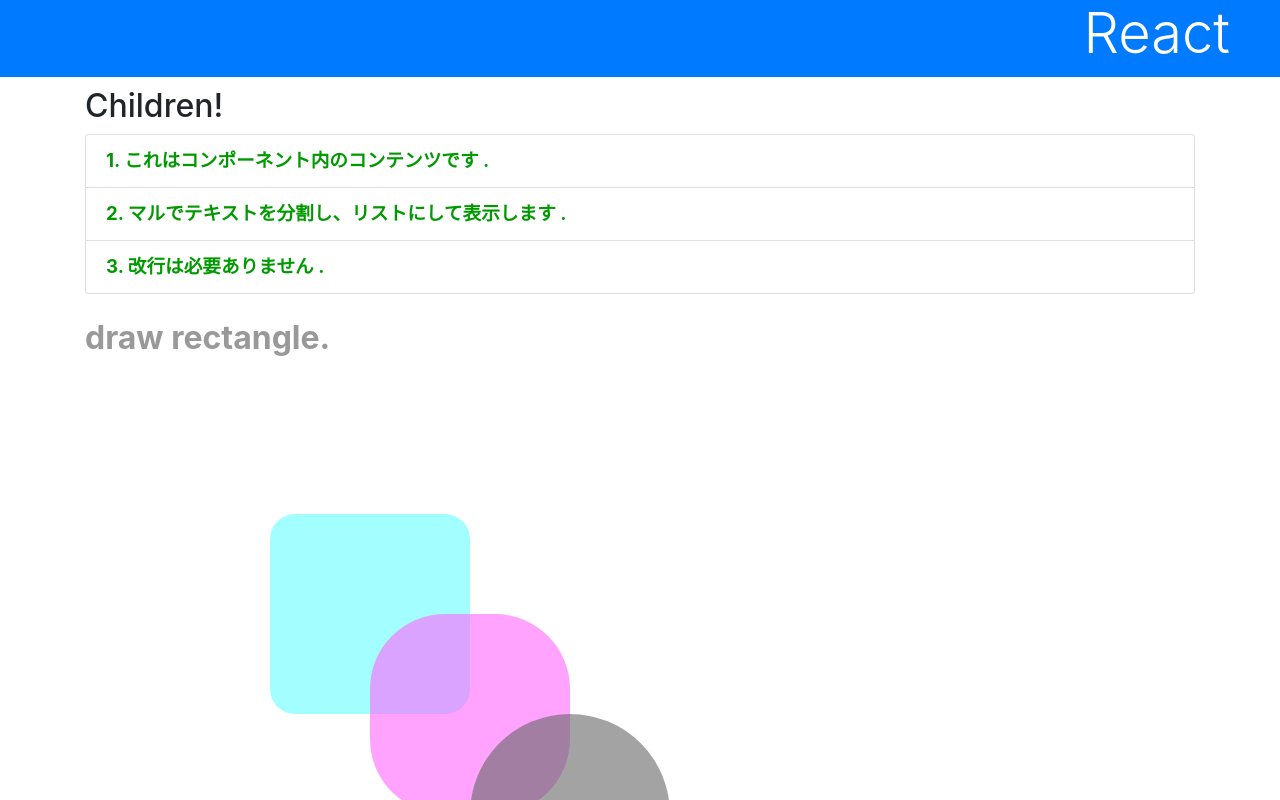
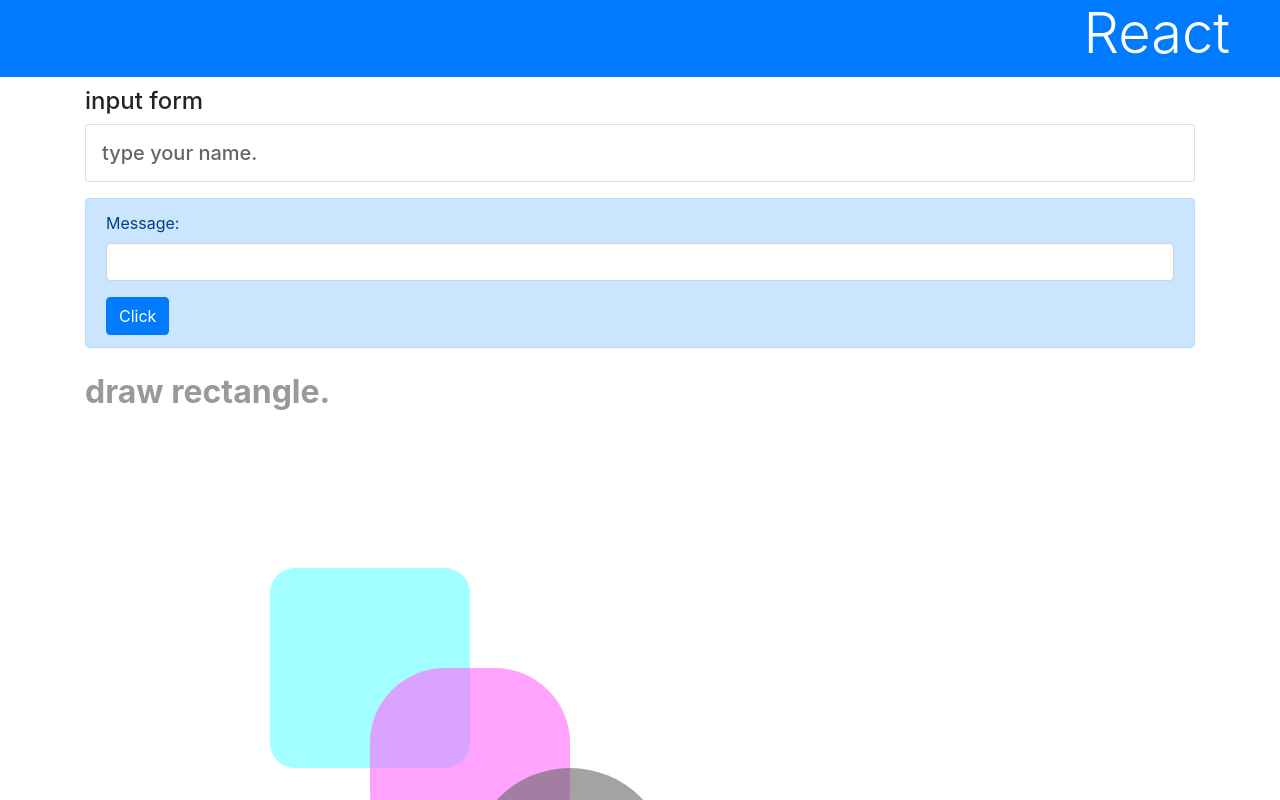
Before and after one commit to Haya372/react-started, a React (Create React App) app: page / in a window 1280 px wide. Shown: the top 800 px of the page. Built offline with nearby package versions, Linux system fonts and the light colour scheme.

Commit message:
フォームの利用

```diff
--- a/src/App.js
+++ b/src/App.js
@@ -1,22 +1,49 @@
 import './App.css';
 import React, { Component } from 'react';
 import Rect from './Rect';
-import Message from './Message';
 
 class App extends Component {
 
   input = ''
+
+  constructor(props){
+    super(props);
+    this.state = {
+      title: 'input form',
+      message: 'type your name.'
+    }
+    this.doChange = this.doChange.bind(this);
+    this.doSubmit = this.doSubmit.bind(this);
+  }
+
+  doChange(e){
+    this.input = e.target.value;
+  }
+
+  doSubmit(e){
+    this.setState({
+      title: 'send form',
+      message: 'Hello, ' + this.input + '!!'
+    });
+    e.preventDefault();
+  }
 
   render(){
     return (
       <div>
         <h1 className="bg-primary text-white display-4">React</h1>
         <div className="container">
-          <Message title="Children!">
-            これはコンポーネント内のコンテンツです。
-            マルでテキストを分割し、リストにして表示します。
-            改行は必要ありません。
-          </Message>
+          <h4>{this.state.title}</h4>
+          <p className="card h5 p-3">{this.state.message}</p>
+          <div className="alert alert-primary mt-3">
+            <form onSubmit={this.doSubmit}>
+              <div className="form-group">
+                <label>Message:</label>
+                <input type="text" className="form-control" onChange={this.doChange} />
+              </div>
+              <input type="submit" className="btn btn-primary" value="Click" />
+            </form>
+          </div>
         </div>
         <div className="container p-relative">
           <p className="subtitle">draw rectangle.</p>
```
